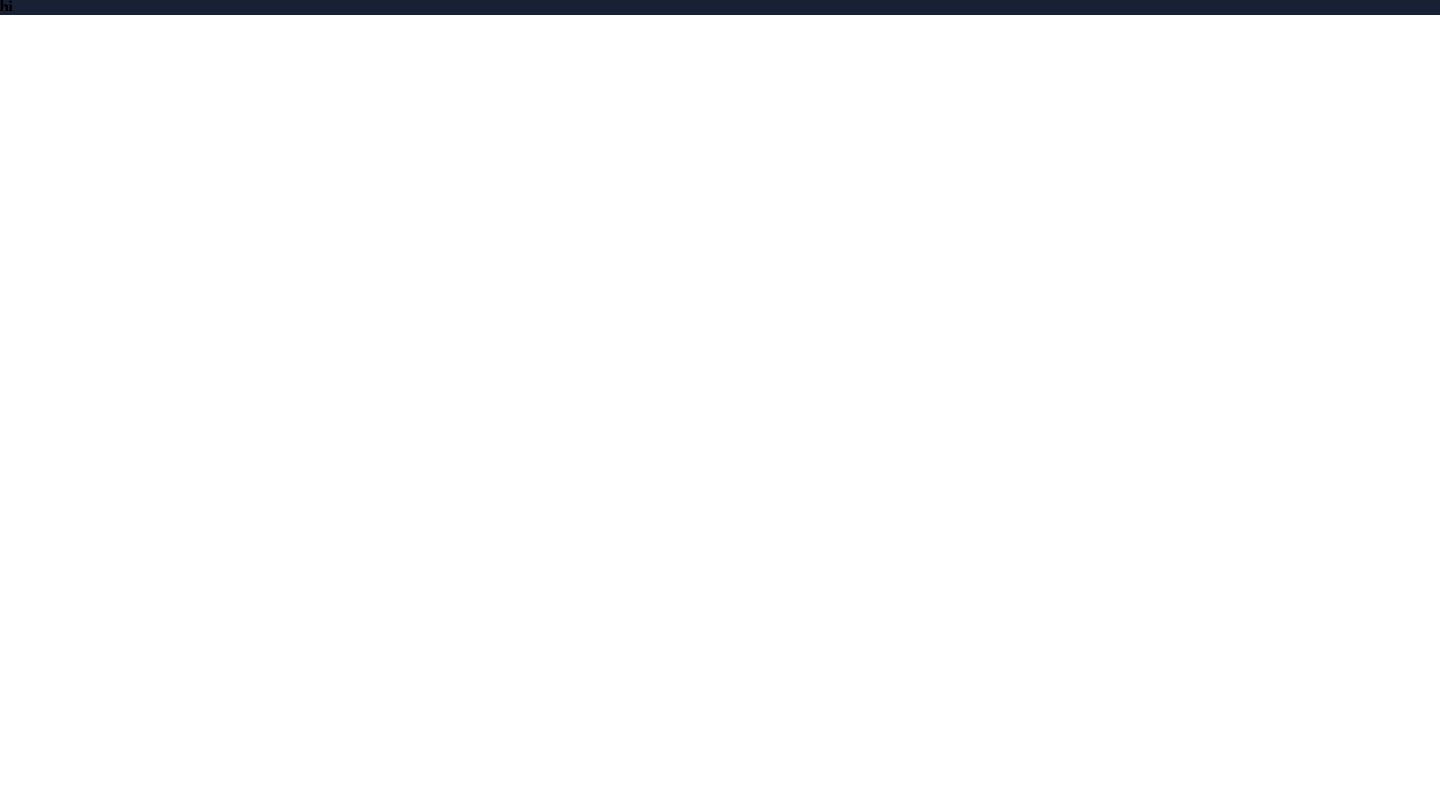
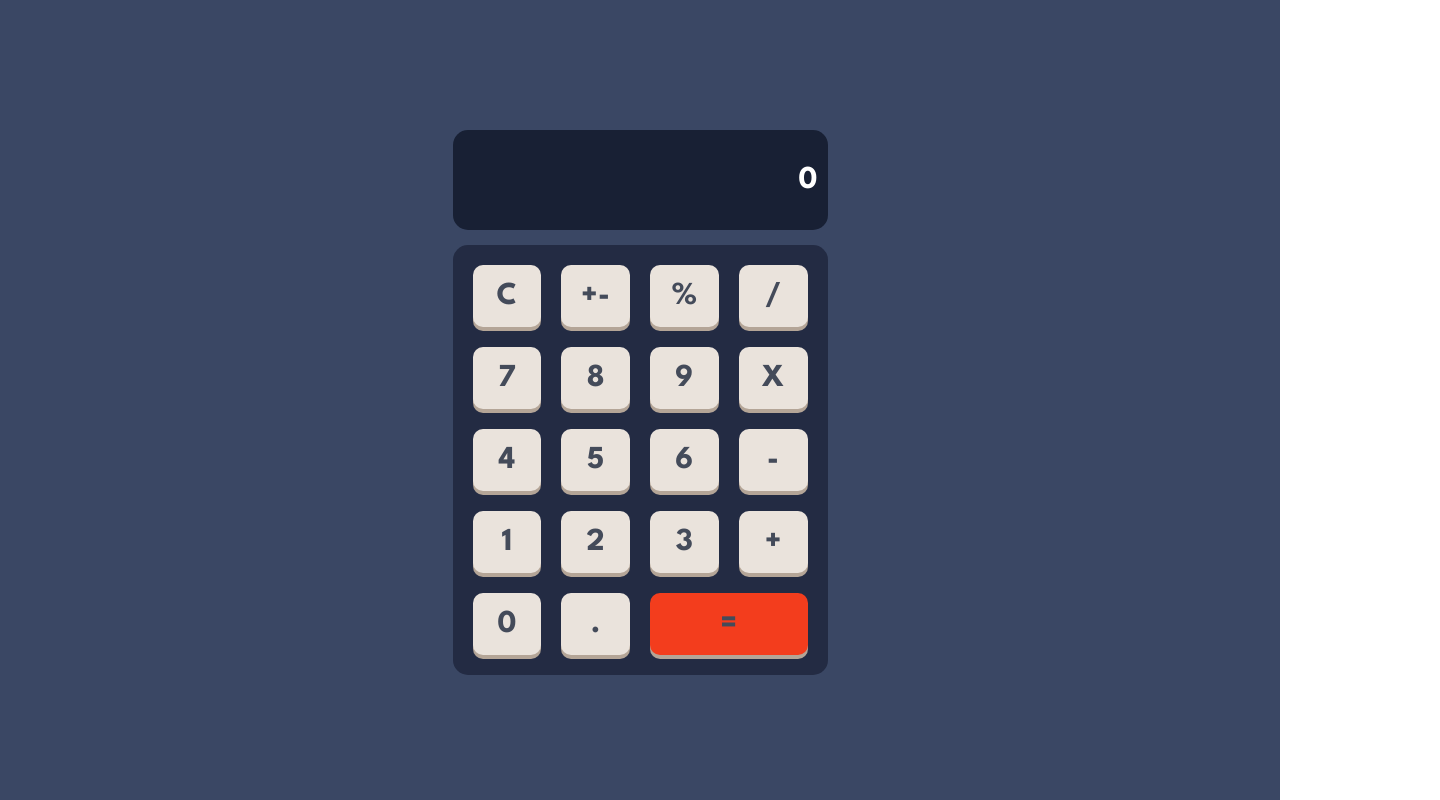
Before and after one commit to billwonggg/calculator-app, a React (Create React App) app: page / in a window 1280 px wide. Shown: the whole page, 1440 px wide, since content can reach past the window. Built offline with nearby package versions, Linux system fonts and the light colour scheme.

Commit message:
Calculator basic style

```diff
--- a/src/App.css
+++ b/src/App.css
@@ -1,3 +1,8 @@
 .App {
+  min-height: 100vh;
   text-align: center;
+  background-color: hsl(222, 26%, 31%);
+  display: flex;
+  justify-content: center;
+  align-items: center;
 }
--- a/src/App.tsx
+++ b/src/App.tsx
@@ -1,5 +1,8 @@
 import React from "react";
 import Calculator from "./components/Calculator";
+import Screen from "./components/Screen";
+import Button from "./components/Button";
+import ButtonBox from "./components/ButtonBox";
 import "./App.css";
 
 const App = () => {
@@ -10,7 +13,27 @@ const App = () => {
     [1, 2, 3, "+"],
     [0, ".", "="],
   ];
-  return <Calculator>hi</Calculator>;
+  return (
+    <div className="App">
+      <Calculator>
+        <Screen value={"0"} />
+        <ButtonBox>
+          {keyPad.flat().map((val: string | number, i: number) => {
+            return (
+              <Button
+                key={i}
+                className={val === "=" ? "equal" : ""}
+                value={val}
+                onClick={() => {
+                  console.log(`${val} clicked`);
+                }}
+              />
+            );
+          })}
+        </ButtonBox>
+      </Calculator>
+    </div>
+  );
 };
 
 export default App;
--- a/src/components/Button.css
+++ b/src/components/Button.css
@@ -0,0 +1,25 @@
+button {
+  border: none;
+  background-color: hsl(30, 25%, 89%);
+  box-shadow: 0 4px 0 0 hsl(28, 16%, 65%);
+  color: hsl(221, 14%, 31%);
+  font-family: "League Spartan", sans-serif;
+  font-size: 32px;
+  font-weight: bold;
+  cursor: pointer;
+  border-radius: 10px;
+  outline: none;
+}
+
+button:hover {
+  background-color: rgb(226, 181, 65);
+}
+
+.equal {
+  grid-column: 3 / 5;
+  background-color: rgb(243, 61, 29);
+}
+
+.equals:hover {
+  background-color: rgb(228, 39, 15);
+}
--- a/src/components/Button.tsx
+++ b/src/components/Button.tsx
@@ -1 +1,18 @@
 import React from "react";
+import "./Button.css";
+
+interface ButtonProps {
+  className: string;
+  value: string | number;
+  onClick: () => void;
+}
+
+const Button = ({ className, value, onClick }: ButtonProps) => {
+  return (
+    <button className={className} onClick={onClick}>
+      {value}
+    </button>
+  );
+};
+
+export default Button;
--- a/src/components/ButtonBox.css
+++ b/src/components/ButtonBox.css
@@ -0,0 +1,12 @@
+#buttonbox {
+  width: 100%;
+  height: calc(100% - 110px);
+  display: grid;
+  grid-template-columns: repeat(4, 1fr);
+  grid-template-rows: repeat(5, 1fr);
+  grid-gap: 20px;
+  background-color: hsl(224, 32%, 20%);
+  padding: 20px;
+  border-radius: 15px;
+  box-sizing: border-box;
+}
--- a/src/components/ButtonBox.tsx
+++ b/src/components/ButtonBox.tsx
@@ -1 +1,12 @@
 import React from "react";
+import "./ButtonBox.css";
+
+interface ButtonBoxChild {
+  children?: React.ReactNode;
+}
+
+const ButtonBox = ({ children }: ButtonBoxChild) => {
+  return <div id="buttonbox">{children}</div>;
+};
+
+export default ButtonBox;
--- a/src/components/Calculator.css
+++ b/src/components/Calculator.css
@@ -1,13 +1,12 @@
 #calculator {
   width: 375px;
-  height: 100%;
-  background-color: hsl(224, 36%, 15%);
+  height: 540px;
 }
 
-@media only screen and (min-width: 992px) {
+/* @media only screen and (min-width: 992px) {
   #calculator {
     width: 1440px;
-    height: 100%;
-    background-color: hsl(224, 36%, 15%);
+    height: 540px;
+    background-color: hsl(223, 68%, 32%);
   }
-}
+} */
--- a/src/components/Screen.css
+++ b/src/components/Screen.css
@@ -1,14 +1,13 @@
 .screen {
   height: 100px;
   width: 100%;
-  margin-bottom: 10px;
-  padding: 0 10px;
-  background-color: #4357692d;
-  border-radius: 10px;
+  margin-bottom: 15px;
+  padding: 0px 10px;
+  background-color: hsl(224, 36%, 15%);
+  border-radius: 15px;
   display: flex;
   align-items: center;
   justify-content: flex-end;
   color: white;
-  font-weight: bold;
   box-sizing: border-box;
 }
--- a/src/components/Screen.tsx
+++ b/src/components/Screen.tsx
@@ -2,7 +2,7 @@ import React from "react";
 import "./Screen.css";
 
 interface Display {
-  value: number;
+  value: string;
 }
 
 const Screen = ({ value }: Display) => {
--- a/src/index.css
+++ b/src/index.css
@@ -1,6 +1,7 @@
 body {
   margin: 0;
-  font-family: 'League Spartan', sans-serif;
+  font-size: 32px;
+  font-family: "League Spartan", sans-serif;
   -webkit-font-smoothing: antialiased;
   -moz-osx-font-smoothing: grayscale;
 }
```
